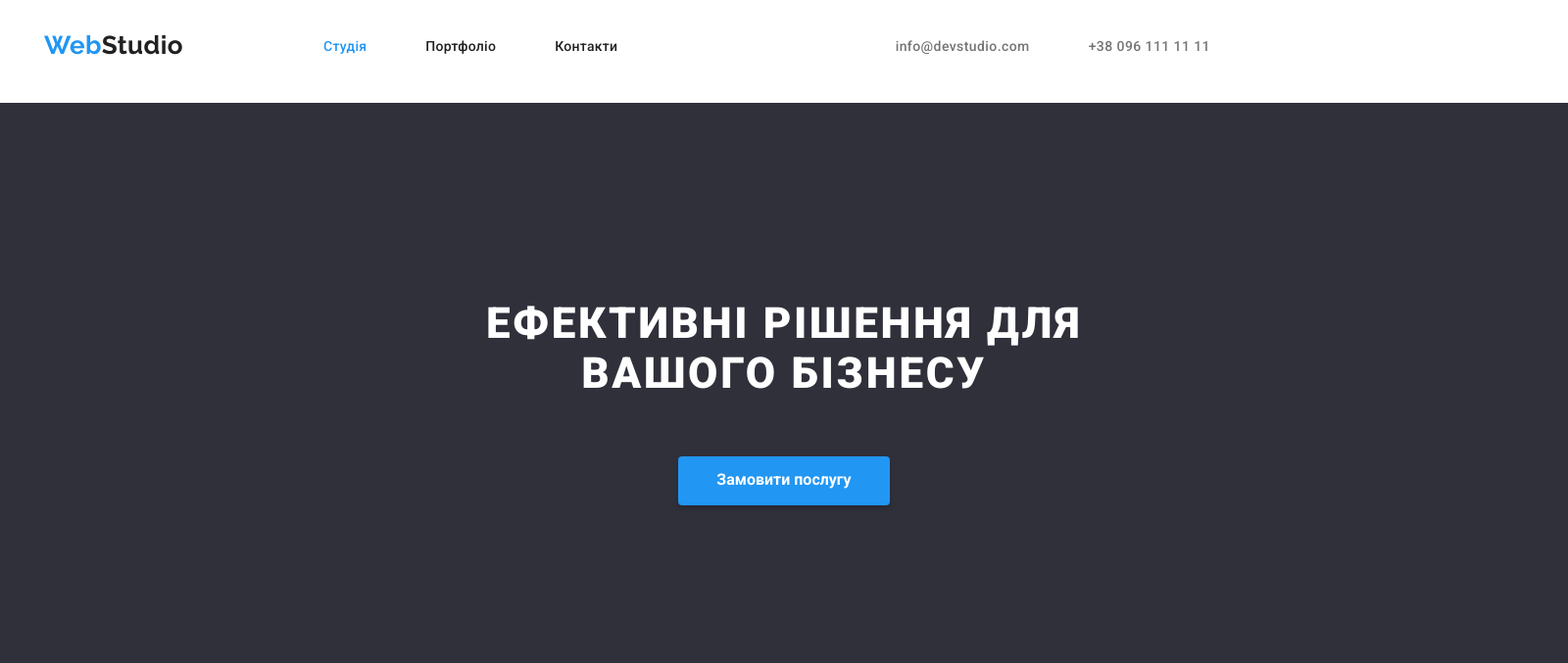
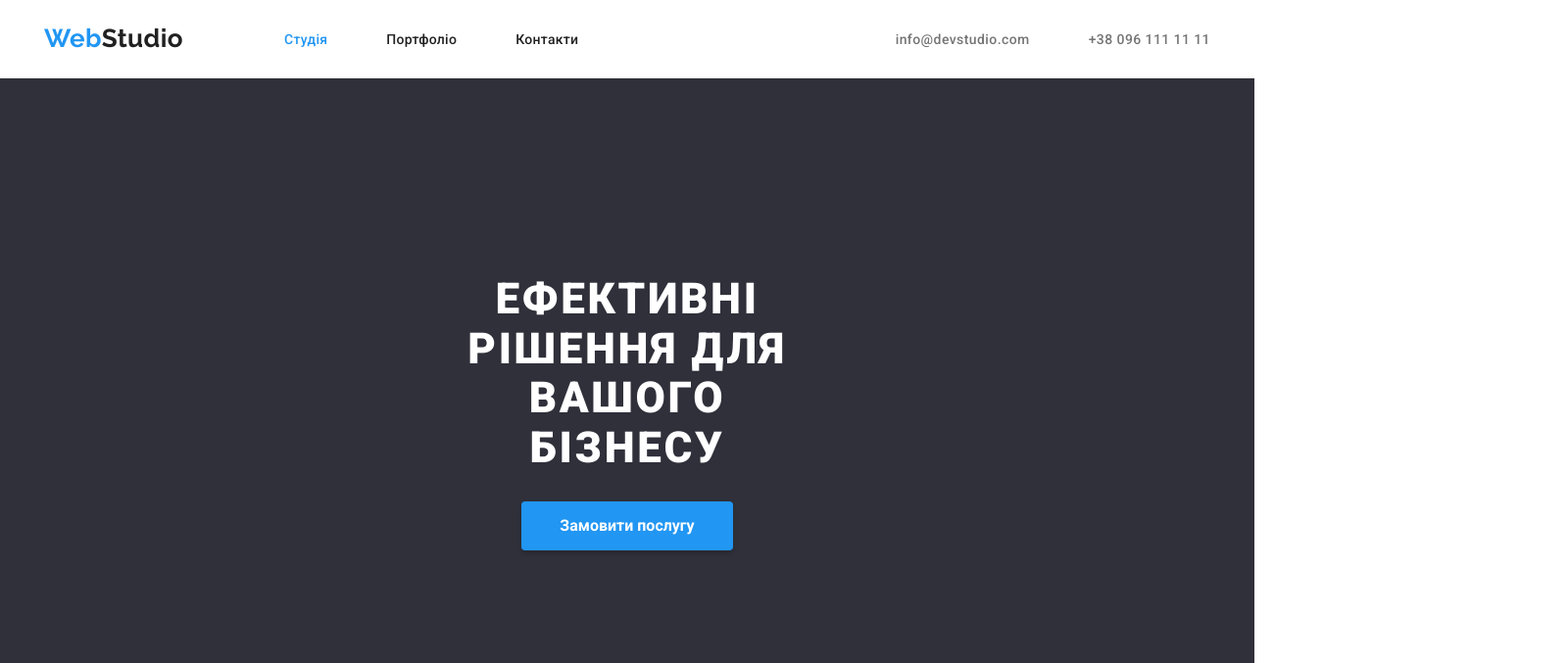
Before and after one commit to karas27/goit-markup-hw-03, a plain HTML site: page index.html in a window 1280 px wide. Shown: the top 677 px of the page at 98% size, 1600 px wide, since content can reach past the window. Drawn offline with nearby package versions, Linux system fonts and the light colour scheme.

Commit message:
all fixed

```diff
--- a/css/style.css
+++ b/css/style.css
@@ -41,18 +41,21 @@ section.hero {
     width: 1200px;
     padding-left: 15px;
     padding-right: 15px;
-    margin-top: 25px;
-    margin-bottom: 25px;
+    margin-top: 0px;
+    margin-bottom: 0px;
     display: flex;
+    align-items: center;
     justify-content: center;
 
 }
 .header{
     height: 80px;
+    display: flex;
 }
 .header-border {
     border-bottom: 1px solid #ECECEC;
     height: 80px;
+    display: flex;
 }
 
 .header-navigation {
@@ -64,9 +67,13 @@ section.hero {
 }
 .header-description {
     display: flex;
+    margin: 0px;
 }
 .header-description .header-item + .header-item {
     margin-left: 50px;
+}
+.header-description {
+    padding-left: 0px;
 }
 .header-contact {
     display: flex;
@@ -114,7 +121,8 @@ section.hero {
 }
 .header-contact {
     list-style-type: none;
-        font-weight: 500;
+    font-weight: 500;
+    padding-left: 0px;
 }
 .header-contact :hover {
     color: var(--accent-color);
@@ -130,7 +138,6 @@ section.hero {
 .footer {
     background-color: #2F303A;
     height: 252px;
-    width: 1600px;
 }
 .footer-wrap {
     width: 1200px;
@@ -190,15 +197,14 @@ section.hero {
     background-color: #2F303A;
     text-align: center;
     height: 600px;
-    width: 1600px;
     left: 0px;
     top: 80px;
 }
 .hero-titel {
     display: block;
-    width: 696px;
     text-align: center;
     margin-top: 0px;
+    margin-bottom: 0px;
     padding-top: 200px;
     padding-right: 452px;
     padding-bottom: 30px;
@@ -272,6 +278,7 @@ width: 216px;
 .whatwedo-description {
     display: flex;
     padding-left: 0px;
+    margin: 0px;
 }
 .whatwedo-list + .whatwedo-list {
     margin-left: 30px;
@@ -340,7 +347,10 @@ width: 216px;
 .typeofproduct-description {
     display: flex;
     justify-content: center;
+    margin-top: 0px;
     margin-bottom: 50px;
+    padding-left: 15px;
+    padding-right: 15px;
 }
 .typeofproduct-item {
     margin-right: 8px;
```
